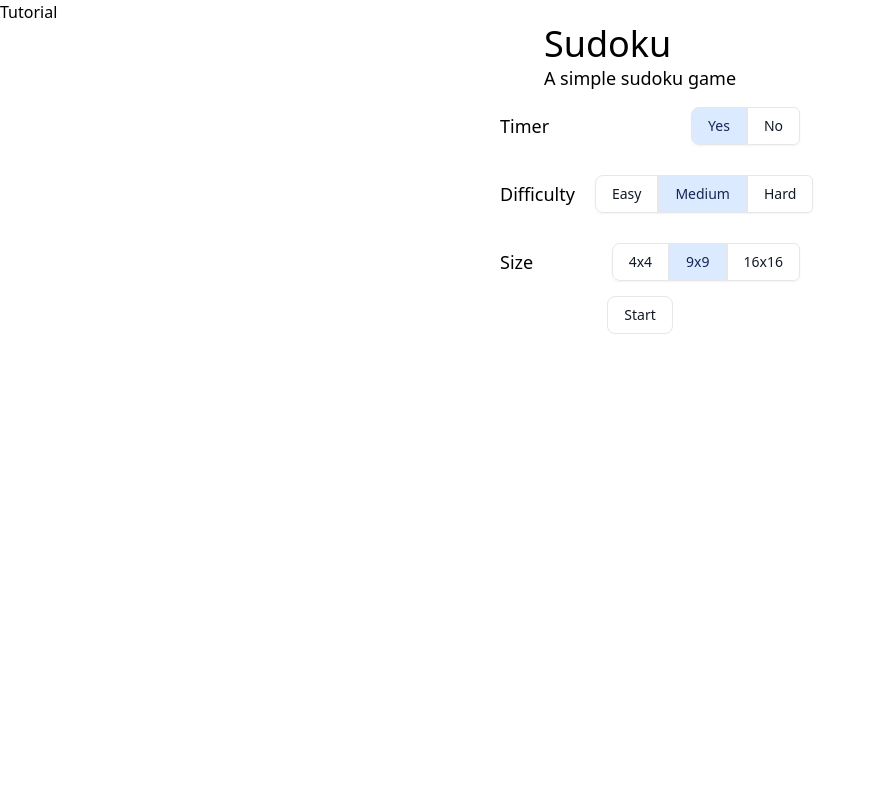
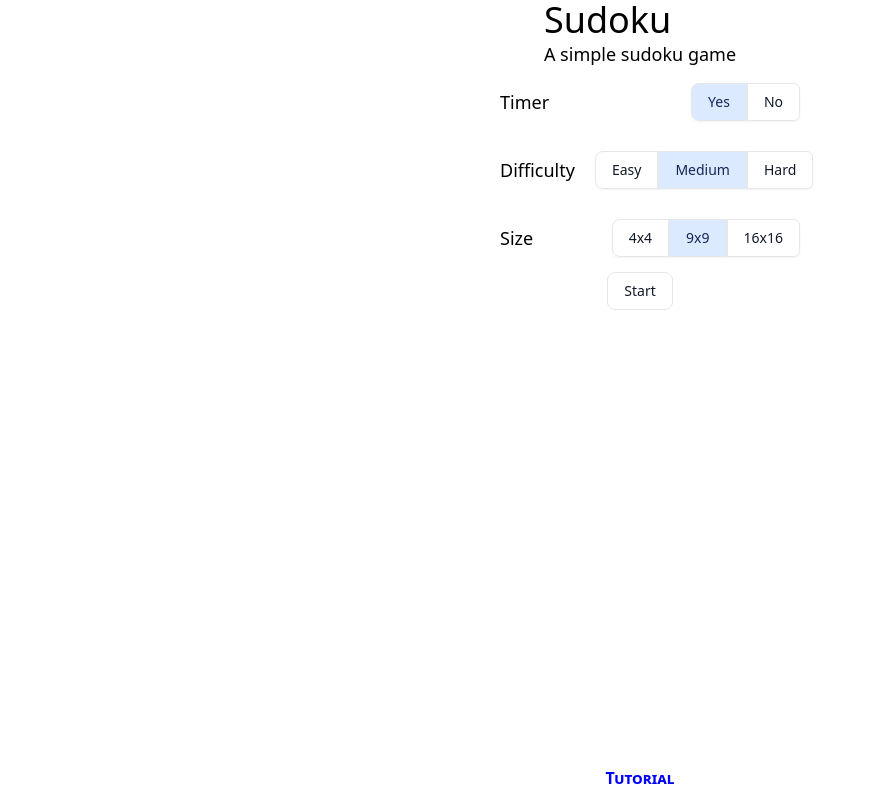
Before and after one commit to kolton-musgrove/Sudoku-Dog, a SvelteKit app: page /menu in a window 1280 px wide. Shown: the whole page, without its empty margins (0-876 px from the left). Built offline with nearby package versions, Linux system fonts and the light colour scheme.

Commit message:
moved tutorial

```diff
--- a/src/routes/menu/+page.svelte
+++ b/src/routes/menu/+page.svelte
@@ -72,7 +72,7 @@
 </script>
 
 <!-- Simplest use: modal without an `id` or callback function -->
-<button on:click={()=>getModal().open()}>
+<button class="move" on:click={()=>getModal().open()}>
 	Tutorial
 </button>
 
@@ -201,4 +201,16 @@
 		background-color: rgb(219 234 254);
 		color: rgb(23 37 84);
 	}
+
+	.move{
+		background-color: white;
+		color: Blue;
+		width: 100%;
+  		left: 0;
+  		bottom: 10px;
+  		position: absolute;
+		font-weight:bold;
+		font-variant: small-caps;
+
+	}
 </style>
--- a/src/routes/menu/Modal.svelte
+++ b/src/routes/menu/Modal.svelte
@@ -84,17 +84,22 @@ onDestroy(()=>{
 		display: flex;
 		align-items: center;
 		justify-content: center;
+
 	}
 	#modal {
 		position: relative;
 		border-radius: 6px;
 		background: white;
-    border: 2px solid #000;
+    	border: 2px solid #000;
 		filter: drop-shadow(5px 5px 5px #555);
 		padding: 1em;
         padding-right: 5px;
         padding-left: 5px;
+		justify-content: center;
+ 		align-items: center;
+
 	}
+
 
 	.visible {
 		visibility: visible !important;
@@ -130,4 +135,5 @@ onDestroy(()=>{
     }
 
 
+
 </style>
```
